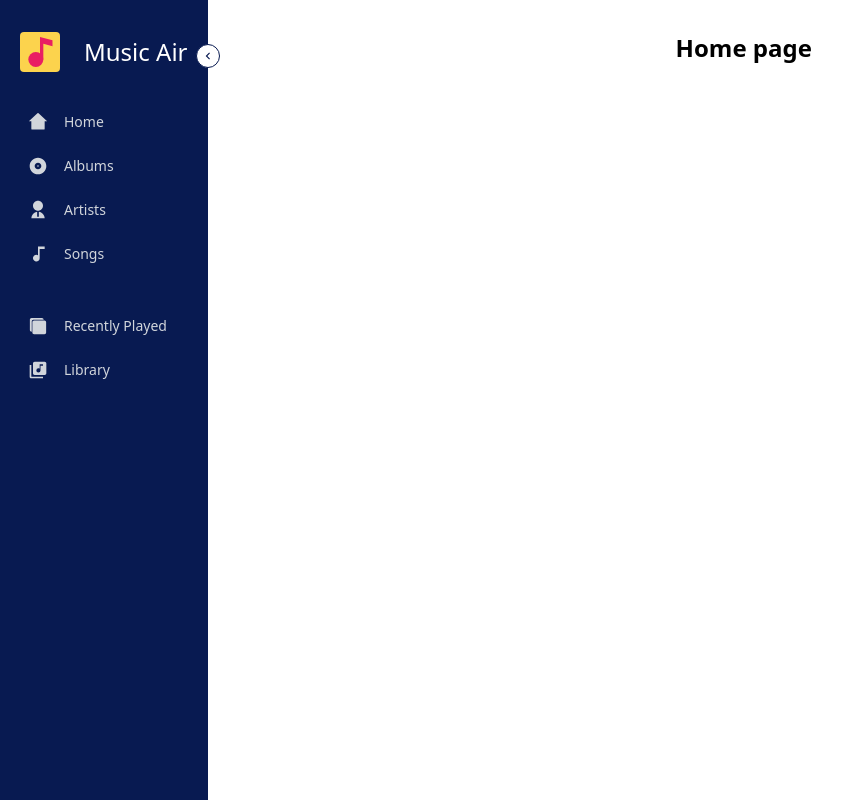
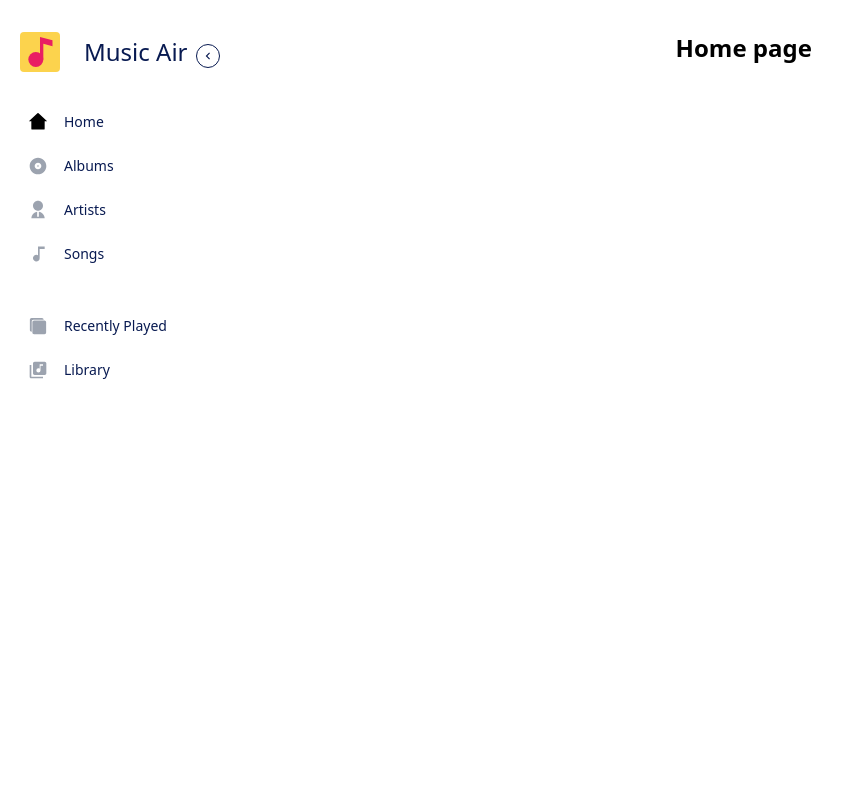
Before and after one commit to thiyagarajanp98/client, a React (Create React App) app in the folder my-project/: page / in a window 1280 px wide. Shown: the whole page, without its empty margins (0-854 px from the left). Built offline with nearby package versions, Linux system fonts and the light colour scheme; the HTML template or start-up script is replaced by a standard one.

Commit message:
some changes

```diff
--- a/my-project/src/components/Sidebar.js
+++ b/my-project/src/components/Sidebar.js
@@ -1,56 +1,56 @@
-import { useState } from 'react';
-import { Link } from 'react-router-dom';
-import { FcMusic } from 'react-icons/fc';
-import { MdOutlineKeyboardArrowLeft, MdLibraryMusic } from 'react-icons/md';
-import { IoMdAlbums } from 'react-icons/io';
+import { useState } from "react";
+import { Link } from "react-router-dom";
+import { FcMusic } from "react-icons/fc";
+import { MdOutlineKeyboardArrowLeft, MdLibraryMusic } from "react-icons/md";
+import { IoMdAlbums } from "react-icons/io";
 import {
   RiHome2Fill,
   RiAlbumFill,
   RiUser2Fill,
-  RiMusicFill,
-} from 'react-icons/ri';
+  RiMusicFill
+} from "react-icons/ri";
 
 const Sidebar = () => {
   const [open, setOpen] = useState(true);
   const Menus = [
-    { title: 'Home', link: '/', Icon: <RiHome2Fill className="h-5 w-5 " /> },
+    { title: "Home", link: "/", Icon: <RiHome2Fill className="h-5 w-5 " /> },
     {
-      title: 'Albums',
-      link: '/albums',
-      Icon: <RiAlbumFill className="h-5 w-5" />,
+      title: "Albums",
+      link: "/albums",
+      Icon: <RiAlbumFill className="h-5 w-5 text-gray-400" />
     },
     {
-      title: 'Artists',
-      link: '/artists',
-      Icon: <RiUser2Fill className="h-5 w-5" />,
+      title: "Artists",
+      link: "/artists",
+      Icon: <RiUser2Fill className="h-5 w-5 text-gray-400" />
     },
     {
-      title: 'Songs',
-      link: '/songs',
-      Icon: <RiMusicFill className="h-5 w-5" />,
+      title: "Songs",
+      link: "/songs",
+      Icon: <RiMusicFill className="h-5 w-5 text-gray-400" />
     },
     {
-      title: 'Recently Played',
-      link: '/songs',
+      title: "Recently Played",
+      link: "/songs",
       gap: true,
-      Icon: <IoMdAlbums className="h-5 w-5" />,
+      Icon: <IoMdAlbums className="h-5 w-5 text-gray-400" />
     },
     {
-      title: 'Library',
-      link: '/songs',
-      Icon: <MdLibraryMusic className="h-5 w-5" />,
-    },
+      title: "Library",
+      link: "/songs",
+      Icon: <MdLibraryMusic className="h-5 w-5 text-gray-400" />
+    }
   ];
   return (
     <div className="flex">
       <div
-        className={`bg-dark-purple h-screen
-      p-5 pt-8 desktop:${open ? 'w-72' : 'w-20'} duration-300 relative`}
+        className={`h-screen
+      p-5 pt-8 desktop:${open ? "w-72" : "w-20"} duration-300 relative`}
       >
         <MdOutlineKeyboardArrowLeft
           className={`bg-white text-dark-purple p-1 h-6 w-6
              rounded-full absolute -right-3 top-11 border
-             border-dark-purple cursor-pointer ${!open && 'rotate-180'}`}
+             border-dark-purple cursor-pointer ${!open && "rotate-180"}`}
           onClick={() => {
             setOpen(!open);
           }}
@@ -62,8 +62,8 @@ const Sidebar = () => {
             />
           </span>
           <h1
-            className={`text-white font-medium text-2xl pt-1 ${
-              !open && 'hidden'
+            className={`text-dark-purple font-medium text-2xl pt-1 ${
+              !open && "hidden"
             } origin-left duration-200 whitespace-nowrap`}
           >
             Music Air
@@ -73,16 +73,16 @@ const Sidebar = () => {
           {Menus.map((Menu, index) => (
             <li key={index}>
               <Link
-                className={`text-gray-300 text-sm flex item-center gap-x-4 cursor-pointer p-2 hover:bg-light-white rounded-md ${
-                  Menu.gap ? 'mt-9' : 'mt-2'
+                className={`text-sm flex item-center gap-x-4 cursor-pointer p-2 hover:bg-light-white rounded-md ${
+                  Menu.gap ? "mt-9" : "mt-2"
                 }`}
                 to={Menu.link}
               >
                 <span>{Menu.Icon}</span>
                 <span
                   className={`${
-                    !open && 'hidden'
-                  } origin-left duration-200 whitespace-nowrap`}
+                    !open && "hidden"
+                  } origin-left duration-200 whitespace-nowrap text-dark-purple`}
                 >
                   {Menu.title}
                 </span>
```
Also changed, not shown: 1 other file (tests, documents, lock files or other folders).
